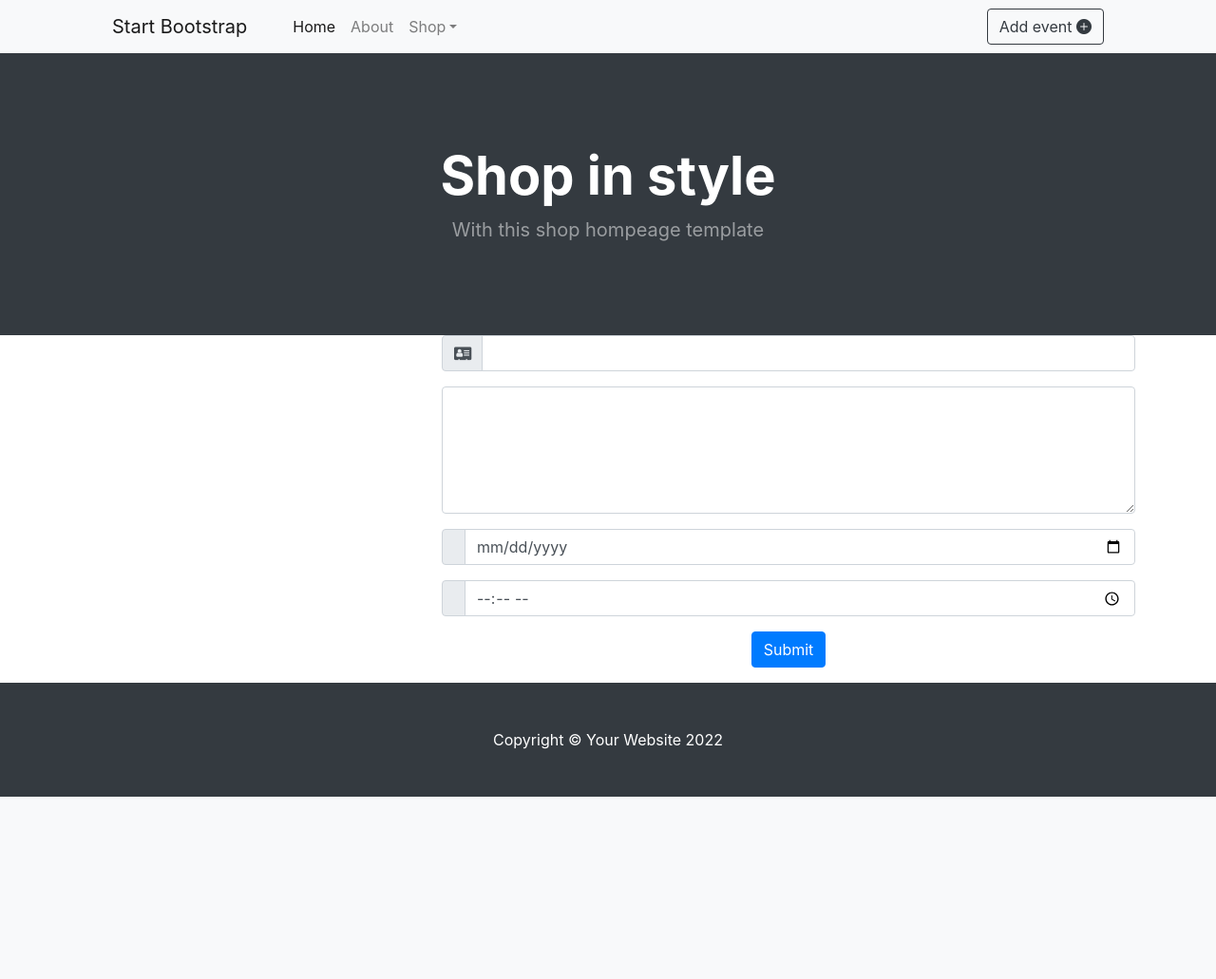
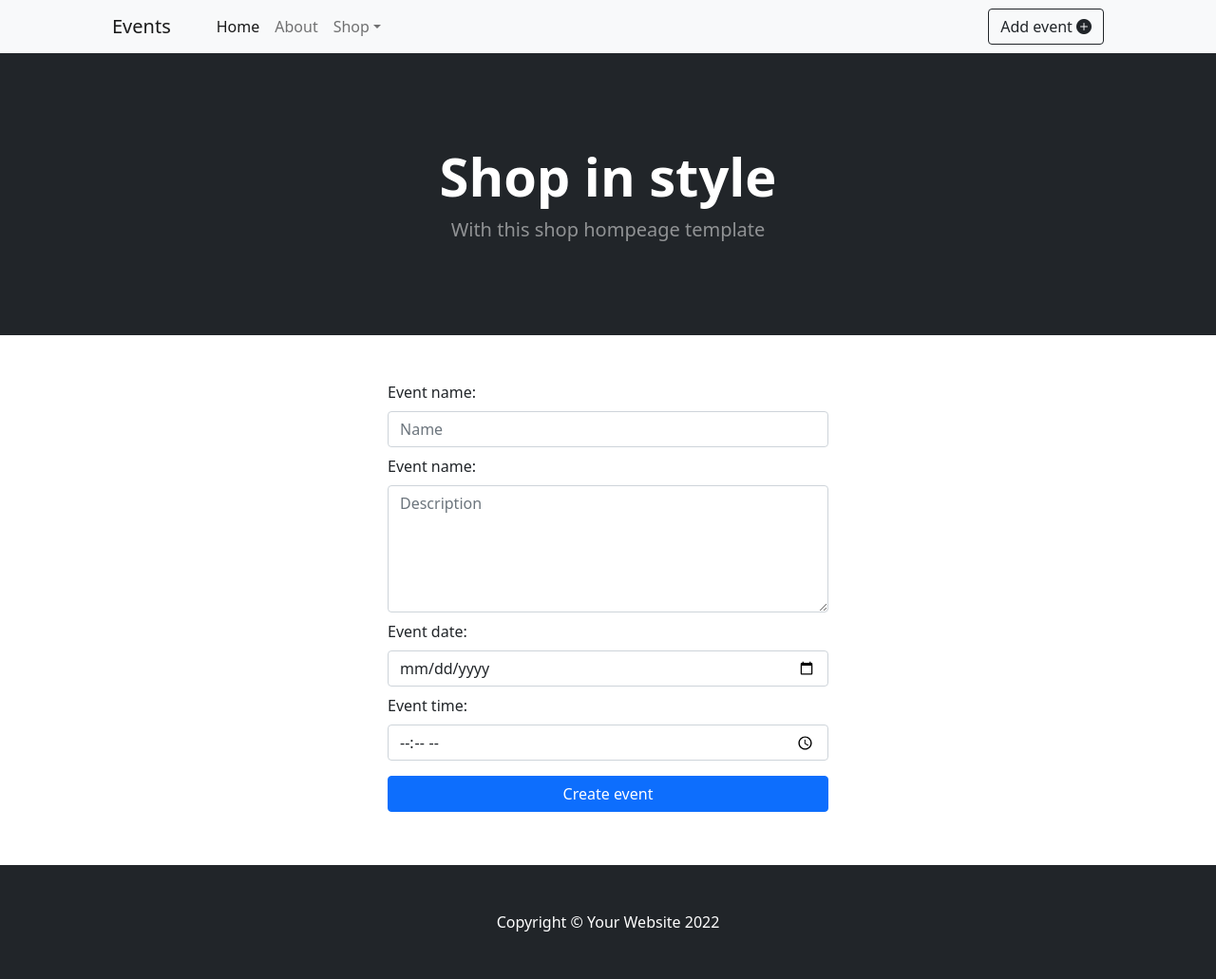
Before and after one commit to MattOlecs/EventsWebService, a PHP site: page /add-event/ in a window 1280 px wide. Shown: the whole page at 95% size. Before the commit the page ends 839 px from the top, so only its background shows below. Run offline with PHP 8.4, Linux system fonts and the light colour scheme.

Commit message:
Event details, registration to events and event deletion (#2)
* Event details page

* Registered for event users list

* Event delete and footer fix

* Add form visual fixes

* Remove vs code file

```diff
--- a/classes/pages/AddEventPage.php
+++ b/classes/pages/AddEventPage.php
@@ -7,15 +7,21 @@ class AddEventPage extends AbstractPage {
     public function render() {
         $this->setTitle('Add event');
 
-        RenderingService::render("AddEventPageTemplate.php");
+        $isCreated = false;
 
         if($_SERVER['REQUEST_METHOD'] == 'POST'){
             $this->insertEvent($_POST);
+            $isCreated = true;
         }
+
+        RenderingService::render(
+            "AddEventPageTemplate.php",
+            [
+                'isCreated' => $isCreated
+            ]);
     }
 
     private function insertEvent($values){
         EventRepository::insertEvent($values);
     }
-
 }
--- /dev/null
+++ b/classes/pages/DeleteEventPage.php
@@ -0,0 +1,35 @@
+<?php
+
+require_once('../repositories/EventRepository.php');
+
+class DeleteEventPage extends AbstractPage {
+
+    private $eventId;
+
+    public function __construct($id) {
+        parent::__construct();
+
+        $this->eventId = $id;
+    }
+
+    public function render() {
+        $this->setTitle('Delete event');
+
+        $eventName = EventRepository::getEvent($this->eventId)['name'];
+        $isDeleted = false;
+
+        if($_SERVER['REQUEST_METHOD'] == 'POST'){
+            if (array_values($_POST)[0] == "confirm"){
+                EventRepository::deleteEvent($this->eventId);
+                $isDeleted = true;
+            }
+        }
+
+        RenderingService::render(
+            "DeleteEventPageTemplate.php",
+            [
+                'eventName' => $eventName,
+                'isDeleted' => $isDeleted
+            ]);
+    }
+}
--- /dev/null
+++ b/classes/pages/EventDetailsPage.php
@@ -0,0 +1,48 @@
+<?php
+
+require_once('../repositories/EventRepository.php');
+
+class EventDetailsPage extends AbstractPage{
+
+    private $eventId;
+
+    public function __construct($id) {
+        parent::__construct();
+
+        $this->eventId = $id;
+    }
+
+    public function render() {
+        $this->setTitle('Details');
+
+        $event = EventRepository::getEvent($this->eventId);
+        $creatorData = UserRepository::getUserInfo($event['creator_user_id']);
+        $creatorName = $creatorData['first_name'] . " " . $creatorData['last_name'];
+        $registeredUsers = EventRepository::getNamesOfUsersRegisteredForEvent($this->eventId);
+        $isRegistered = EventRepository::isUserRegisteredforEvent($this->eventId, 1);
+        $isCreator = $event['creator_user_id'] == 1;
+
+        if($_SERVER['REQUEST_METHOD'] == 'POST'){
+            if($isRegistered){
+                EventRepository::unregisterUserFromEvent($this->eventId, 1);
+                $isRegistered = false;
+            }
+            else{
+                EventRepository::registerUserForEvent($this->eventId, 1);
+                $isRegistered = true;
+            }
+
+            $registeredUsers = EventRepository::getNamesOfUsersRegisteredForEvent($this->eventId);
+        }
+
+        RenderingService::render(
+            "EventDetailsPageTemplate.php",
+            [
+                'event' => $event,
+                'creator' => $creatorName,
+                'registeredUsers' => $registeredUsers,
+                'isRegistered' => $isRegistered,
+                'isCreator' => $isCreator
+            ]);
+    }
+}
--- a/repositories/EventRepository.php
+++ b/repositories/EventRepository.php
@@ -16,24 +16,112 @@ class EventRepository {
         return $query->fetchAll(PDO::FETCH_ASSOC);
     }
 
+    public static function getEvent($id) {
+        $queryString = "SELECT * FROM `event` WHERE `id` = $id";
+
+        $query = DbConnection::getDatabaseInstance()
+            ->getDatabaseAccess()
+            ->prepare($queryString);
+
+        $query->execute();
+
+        return $query->fetch(PDO::FETCH_ASSOC);
+    }
+
     public static function insertEvent($values) {
-
         $name = $values['name'];
-        $date = '2022-05-31 18:00:00';
+        $timestamp =  $values['date'] . " " . $values['time'];
         $description = $values['description'];
 
         $queryString =
-        "INSERT INTO `event`.`event`
-        (`id`,`name`,`date`,`description`,`creator_user_id`) VALUES (?,?,?,?,?);";
+            "INSERT INTO `event`.`event`
+            (`id`,`name`,`date`,`description`,`creator_user_id`) VALUES (?,?,?,?,?);";
 
         $query = DbConnection::getDatabaseInstance()
             ->getDatabaseAccess()
             ->prepare($queryString);
 
         try {
-            $query->execute([null, $name, $date, $description, 1]);
+            $query->execute([null, $name, $timestamp, $description, 2]);
         } catch (PDOException $ex) {
             return $ex->getMessage();
         }
     }
+
+    public static function deleteEvent($id) {
+        $queryString = "DELETE FROM `event` WHERE `id` = $id;";
+
+        $query = DbConnection::getDatabaseInstance()
+            ->getDatabaseAccess()
+            ->prepare($queryString);
+
+        try {
+            $query->execute();
+        } catch (PDOException $ex) {
+            return $ex->getMessage();
+        }
+    }
+
+    public static function isUserRegisteredforEvent($eventId, $userId){
+        $queryString =
+            "SELECT 1 FROM `eventmembers`
+            WHERE `event_id` = $eventId && `user_id` = $userId";
+
+        $query = DbConnection::getDatabaseInstance()
+            ->getDatabaseAccess()
+            ->prepare($queryString);
+
+        $query->execute();
+
+        $queryResult = $query->fetchAll(PDO::FETCH_ASSOC);
+
+        return count($queryResult) > 0;
+    }
+
+    public static function registerUserForEvent($eventId, $userId){
+        $queryString =
+            "INSERT INTO `eventmembers`
+            (`event_id`,`user_id`) VALUES (?,?);";
+
+        $query = DbConnection::getDatabaseInstance()
+            ->getDatabaseAccess()
+            ->prepare($queryString);
+
+        try {
+            $query->execute([$eventId, $userId]);
+        } catch (PDOException $ex) {
+            return $ex->getMessage();
+        }
+    }
+
+    public static function unregisterUserFromEvent($eventId, $userId){
+        $queryString =
+            "DELETE FROM `eventmembers`
+            WHERE `event_id` = $eventId && `user_id` = $userId;";
+
+        $query = DbConnection::getDatabaseInstance()
+            ->getDatabaseAccess()
+            ->prepare($queryString);
+
+        try {
+            $query->execute();
+        } catch (PDOException $ex) {
+            return $ex->getMessage();
+        }
+    }
+
+    public static function getNamesOfUsersRegisteredForEvent($eventId){
+        $queryString =
+            "SELECT CONCAT(`first_name`, ' ', `last_name`) AS full_name FROM `user`
+            INNER JOIN (SELECT * FROM `eventmembers` WHERE `event_id` = $eventId) members
+            ON user_id = _id;";
+
+        $query = DbConnection::getDatabaseInstance()
+            ->getDatabaseAccess()
+            ->prepare($queryString);
+
+        $query->execute();
+
+        return $query->fetchAll(PDO::FETCH_ASSOC);
+    }
 }
--- a/services/RoutingService.php
+++ b/services/RoutingService.php
@@ -4,6 +4,8 @@ require_once("../classes/abstracts/AbstractPage.php");
 require_once("../classes/pages/MainPage.php");
 require_once("../classes/pages/ErrorPage.php");
 require_once("../classes/pages/AddEventPage.php");
+require_once("../classes/pages/DeleteEventPage.php");
+require_once("../classes/pages/EventDetailsPage.php");
 
 class RoutingService {
 
@@ -30,6 +32,12 @@ class RoutingService {
             case "add-event":
                 (new AddEventPage())->render();
                 break;
+            case "delete-event":
+                (new DeleteEventPage($routes[2]))->render();
+                break;
+            case "event-details":
+                (new EventDetailsPage($routes[2]))->render();
+                break;
             default:
                 (new ErrorPage())->render();
         }
--- a/templates/AddEventPageTemplate.php
+++ b/templates/AddEventPageTemplate.php
@@ -1,57 +1,48 @@
-<link rel="stylesheet" href="https://stackpath.bootstrapcdn.com/bootstrap/4.1.3/css/bootstrap.min.css">
 <link rel="stylesheet" href="https://maxcdn.bootstrapcdn.com/font-awesome/4.7.0/css/font-awesome.min.css">
 
-<div class="text-center">
+<section class="py-5">
     <form method="post">
-    <div class="form-group row">
-        <label class="col-4"></label>
-        <div class="col-8">
-        <div class="input-group">
-            <div class="input-group-prepend">
-            <div class="input-group-text">
-                <i class="fa fa-address-card"></i>
-            </div>
-            </div>
-            <input id="name" name="name" type="text" class="form-control">
+        <div class="container px-4 px-lg-5 " style="width: 70vh;">
+            <?php if (!$isCreated) { ?>
+                <!-- Name input -->
+                <label>Event name:</label>
+                <div class="row gx-4 gx-lg-5 px-4 p-2 align-items-start">
+                    <input id="name" name="name" type="text" placeholder="Name" class="form-control" required>
+                </div>
+                <!-- Description input -->
+                <label>Event name:</label>
+                <div class="row gx-4 gx-lg-5 px-4 p-2 align-items-center">
+                    <textarea id="description" name="description" placeholder="Description" cols="40" rows="5" class="form-control" required></textarea>
+                </div>
+                <!-- Date input -->
+                <label>Event date:</label>
+                <div class="row gx-4 gx-lg-5 px-4 p-2 align-items-center">
+                    <input id="date" name="date" type="date" class="form-control" required>
+                </div>
+                <!-- Time input -->
+                <label>Event time:</label>
+                <div class="row gx-4 gx-lg-5 px-4 p-2 align-items-center">
+                    <input id="time" name="time" type="time" class="form-control" required>
+                </div>
+                <!-- Button -->
+                <div class="row gx-4 gx-lg-5 px-4 p-2 align-items-center">
+                    <button name="submit" type="submit" class="btn btn-primary">Create event</button>
+                </div>
+            <?php } else{ ?>
+                <div class="row gx-4 gx-lg-5 px-4 p-2 align-items-center">
+                    <h1 class="display-7 fw text-center">Event created successfully.</h1>
+                </div>
+                <div class="row gx-4 gx-lg-5 px-4 p-2 align-items-center">
+                    <div class="d-flex justify-content-center">
+                        <a name="home_button" class="btn btn-light" style="width: 50vh;" href="../">Homepage</a>
+                    </div>
+                </div>
+            <?php } ?>
         </div>
-        </div>
-    </div>
-    <div class="form-group row">
-        <label class="col-4"></label>
-        <div class="col-8">
-        <textarea id="description" name="description" cols="40" rows="5" class="form-control"></textarea>
-        </div>
-    </div>
-    <div class="form-group row">
-        <label class="col-4"></label>
-        <div class="col-8">
-        <div class="input-group">
-            <div class="input-group-prepend">
-            <div class="input-group-text">
-                <i class="fa "></i>
-            </div>
-            </div>
-            <input id="date" name="date" type="date" class="form-control">
-        </div>
-        </div>
-    </div>
-    <div class="form-group row">
-        <label class="col-4"></label>
-        <div class="col-8">
-        <div class="input-group">
-            <div class="input-group-prepend">
-            <div class="input-group-text">
-                <i class="fa "></i>
-            </div>
-            </div>
-            <input id="time" name="time" type="time" class="form-control">
-        </div>
-        </div>
-    </div>
-    <div class="form-group row">
-        <div class="offset-4 col-8">
-        <button name="submit" type="submit" class="btn btn-primary">Submit</button>
-        </div>
-    </div>
     </form>
-</div>
+    <script>
+        if ( window.history.replaceState ) {
+                window.history.replaceState( null, null, window.location.href );
+            }
+    </script>
+</section>
--- a/templates/MainPageTemplate.php
+++ b/templates/MainPageTemplate.php
@@ -1,8 +1,6 @@
 
 <!-- Section-->
 <div class="text-center">
-            <p class="lead">Dzień doberek: <?=$user['first_name'] . ' ' . $user['last_name']?> :)</p>
-            <?php echo 'PHP version: ' . phpversion();?>
 </div>
 <section class="py-5">
     <div class="container px-4 px-lg-5 mt-5">
@@ -11,7 +9,7 @@
                 <div class="col mb-5">
                     <div class="card h-100">
                         <!-- Product image-->
-                                <img class="card-img-top" src="http://rndimg.com/ImageStore/OilPaintingBlue/500x500_OilPaintingBlue_513a2e003a55426a8b7f74b6f15229dd.jpg" alt="..." />
+                        <img class="card-img-top" src="https://source.unsplash.com/random/600x500/?img=<?=$event['id']?>" alt="..." />
                         <!-- Product details-->
                         <div class="card-body p-4">
                             <div class="text-center">
@@ -23,7 +21,7 @@
                         </div>
                         <!-- Product actions-->
                         <div class="card-footer p-4 pt-0 border-top-0 bg-transparent">
-                                    <div class="text-center"><a class="btn btn-outline-dark mt-auto" href="#">View options</a></div>
+                            <div class="text-center"><a class="btn btn-outline-dark mt-auto" href="/event-details/<?=$event['id']?>">Details</a></div>
                         </div>
                     </div>
                 </div>
--- a/templates/components/footer.php
+++ b/templates/components/footer.php
@@ -1,4 +1,4 @@
-<footer class="py-5 bg-dark">
+<footer class="py-5 bg-dark mt-auto">
             <div class="container"><p class="m-0 text-center text-white">Copyright &copy; Your Website 2022</p></div>
         </footer>
         <!-- Bootstrap core JS-->
--- a/templates/components/header.php
+++ b/templates/components/header.php
@@ -13,12 +13,12 @@
         <!-- Core theme CSS (includes Bootstrap)-->
         <link href="/styles/styles.css" rel="stylesheet" />
     </head>
-    <body>
+    <body class="d-flex flex-column min-vh-100">
         <!-- Navigation-->
         <nav class="navbar navbar-expand-lg navbar-light bg-light">
             <div class="container px-4 px-lg-5">
-                <a class="navbar-brand" href="#!">Start Bootstrap</a>
-                <button class="navbar-toggler" type="button" data-bs-toggle="collapse" data-bs-target="#navbarSupportedContent" aria-controls="navbarSupportedContent" aria-expanded="false" aria-label="Toggle navigation"><span class="navbar-toggler-icon"></span></button>
+                <a class="navbar-brand" href="../">Events</a>
+                    <button class="navbar-toggler" type="button" data-bs-toggle="collapse" data-bs-target="#navbarSupportedContent" aria-controls="navbarSupportedContent" aria-expanded="false" aria-label="Toggle navigation"><span class="navbar-toggler-icon"></span></button>
                 <div class="collapse navbar-collapse" id="navbarSupportedContent">
                     <ul class="navbar-nav me-auto mb-2 mb-lg-0 ms-lg-4">
                         <li class="nav-item"><a class="nav-link active" aria-current="page" href="#!">Home</a></li>
@@ -26,9 +26,8 @@
                         <li class="nav-item dropdown">
                             <a class="nav-link dropdown-toggle" id="navbarDropdown" href="#" role="button" data-bs-toggle="dropdown" aria-expanded="false">Shop</a>
                             <ul class="dropdown-menu" aria-labelledby="navbarDropdown">
-                                <li><a class="dropdown-item" href="#!">All Products</a></li>
-                                <li><hr class="dropdown-divider" /></li>
-                                <li><a class="dropdown-item" href="#!">Popular Items</a></li>
+                                <li><a class="dropdown-item" href="#!">My events</a></li>
+                                <li><a class="dropdown-item" href="#!">Favourites</a></li>
                                 <li><a class="dropdown-item" href="#!">New Arrivals</a></li>
                             </ul>
                         </li>
```
Also changed, not shown: templates/DeleteEventPageTemplate.php (added, +38 -0 lines), templates/EventDetailsPageTemplate.php (added, +54 -0 lines), services/RenderingService.php (indentation only). Lines whose indentation alone changed are shown as unchanged.
